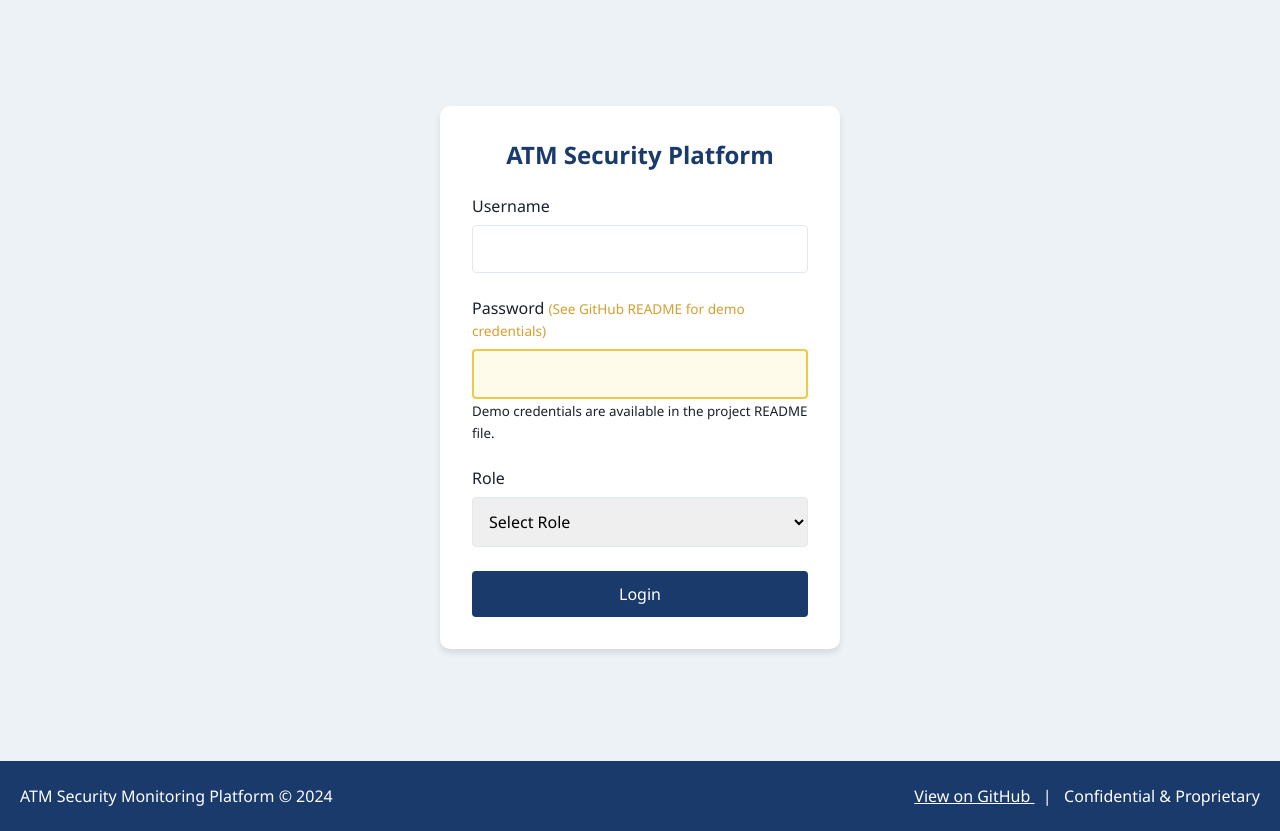
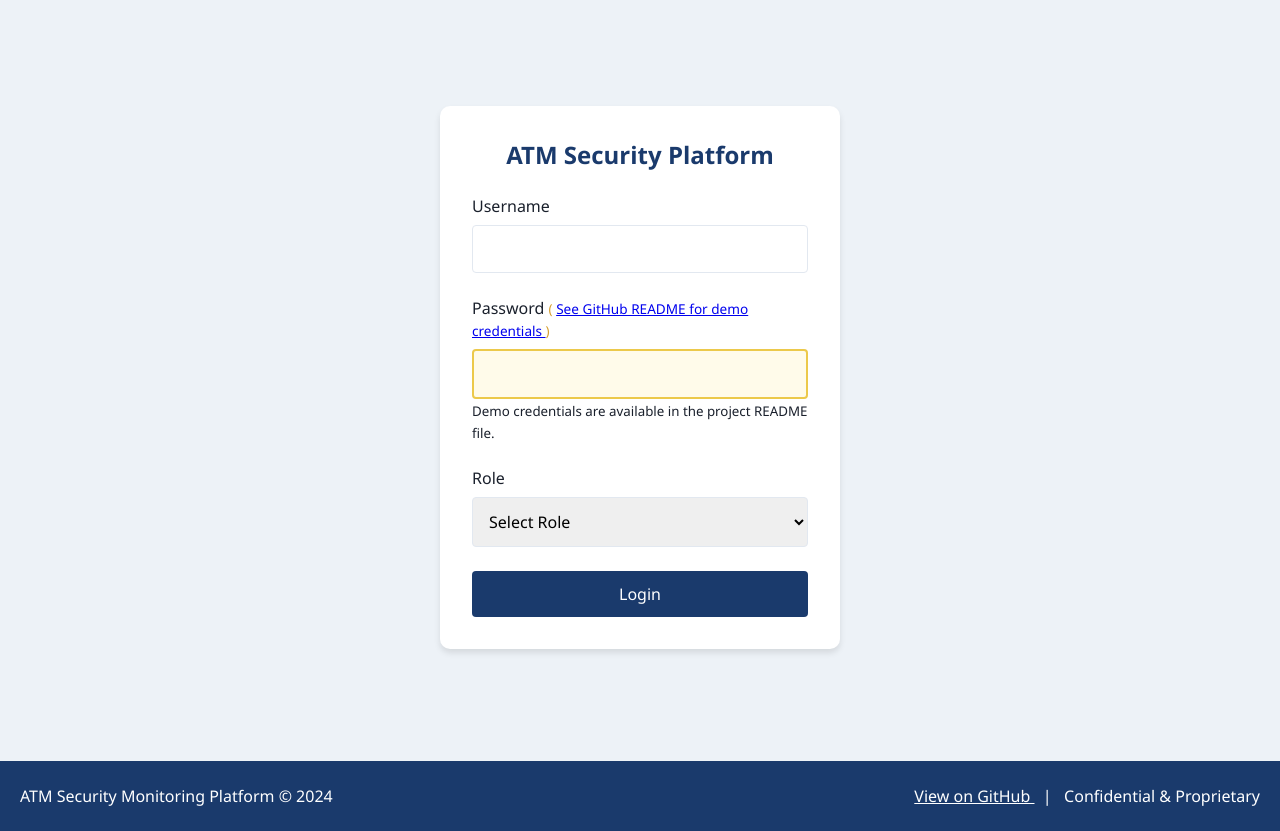
Before and after one commit to amh21-Ha/amh21-Ha.github.io, a plain HTML site: page index.html in a window 1280 px wide. Shown: the part 77-908 px from the top of the page. Drawn offline with nearby package versions, Linux system fonts and the light colour scheme.

Commit message:
Update password note with link to GitHub README

```diff
--- a/index.html
+++ b/index.html
@@ -458,7 +458,13 @@
                         <label for="password">
                             Password
                             <span class="readme-note">
-                                (See GitHub README for demo credentials)
+                                (
+                                <a href="https://github.com/amh21-Ha/amh21-Ha.github.io#readme"
+                                   target="_blank"
+                                   class="readme-link">
+                                   See GitHub README for demo credentials
+                                </a>
+                                )
                             </span>
                         </label>
                         <input type="password" id="password" required>
```
